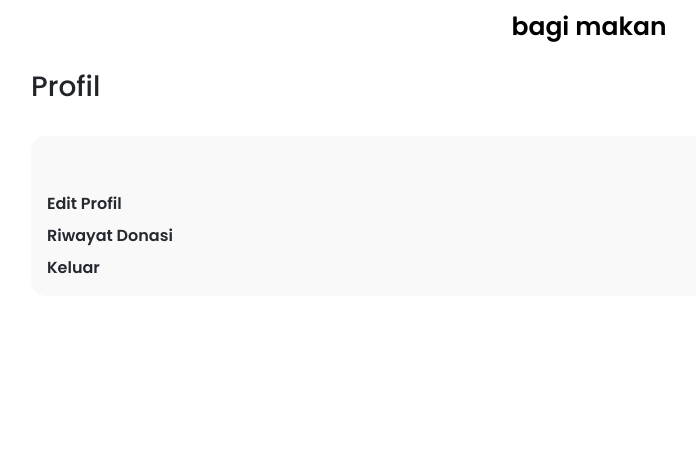
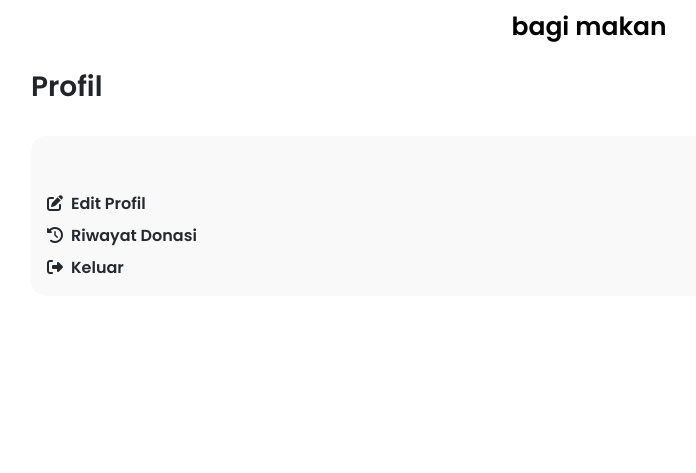
Before and after one commit to adityasuryana/bagi-makan, a CodeIgniter 4 app: the page made by app/Views/profil/profil_view.php in a window 1280 px wide. Shown: the top 473 px of the page, without its empty margins (51-747 px from the left). Run offline with PHP 8.4 and a stand-in for CodeIgniter, Linux system fonts and the light colour scheme; the template is opened without the code that fills it, so the values that code supplies are empty; some libraries are stand-ins or nearby versions.

Commit message:
styling icon

```diff
--- a/app/Views/dashboard.php
+++ b/app/Views/dashboard.php
@@ -44,7 +44,7 @@ echo view('_partials/header'); ?>
             </div>
 
             <div class="row g-2">
-                <h3 class="fw-medium fs-25 mb-3">Informasi</h3>
+                <h3 class="fw-s-bold fs-25 mb-3">Information</h3>
                 <div class="col-6 col-sm-6">
                     <div class="card p-3 h-100">
                         <h4 class="sub-title mb-3">info 1</h4>
--- a/app/Views/profil/profil_view.php
+++ b/app/Views/profil/profil_view.php
@@ -27,7 +27,7 @@ echo view('_partials/header'); ?>
         <div class="container">
             <div class="row mb-3 mt-3">
                 <div class="mb-3">
-                    <h3 class="fw-medium fs-25 mb-3">Profil</h3>
+                    <h3 class="fw-s-bold fs-25 mb-3">Profil</h3>
                 </div>
 
                 <div class="col">
@@ -37,9 +37,9 @@ echo view('_partials/header'); ?>
                             <p class="sub-title fw-s-bold"><?php echo $username; ?></p>
                         </div>
 
-                        <a class="link fw-s-bold mb-2" href="">Edit Profil</a>
-                        <a class="link fw-s-bold mb-2" href="<?php echo base_url('riwayat'); ?>">Riwayat Donasi</a>
-                        <a class="link fw-s-bold" href="<?= base_url('/logout') ?>">Keluar</a>
+                        <a class="link fw-s-bold mb-2" href=""><i class="fa-solid fa-edit me-2"></i>Edit Profil</a>
+                        <a class="link fw-s-bold mb-2" href="<?php echo base_url('riwayat'); ?>"><i class="fa-solid fa-history me-2"></i>Riwayat Donasi</a>
+                        <a class="link fw-s-bold" href="<?= base_url('/logout') ?>"><i class="fa-solid fa-sign-out-alt me-2"></i>Keluar</a>
                     </div>
                 </div>
             </div>
```
